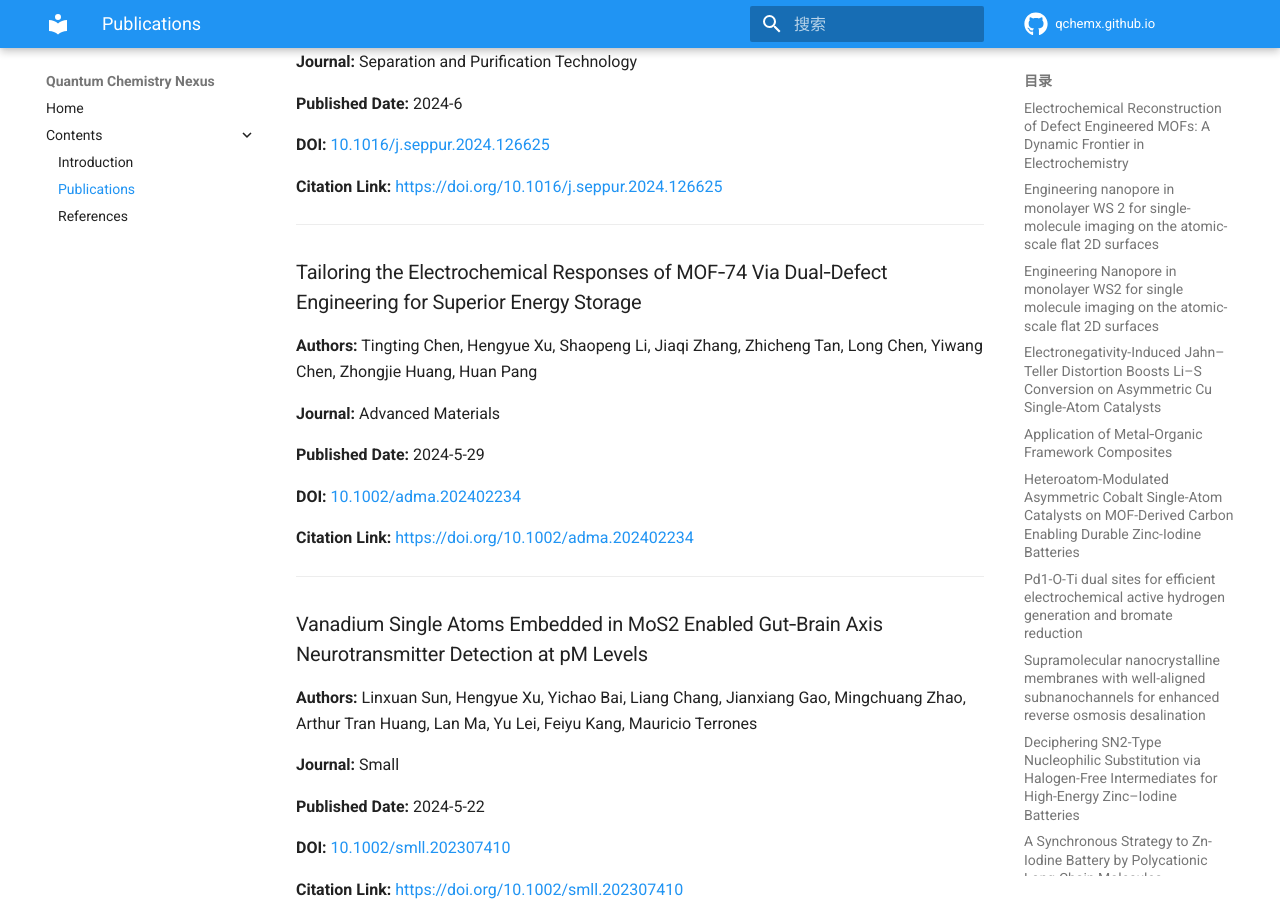
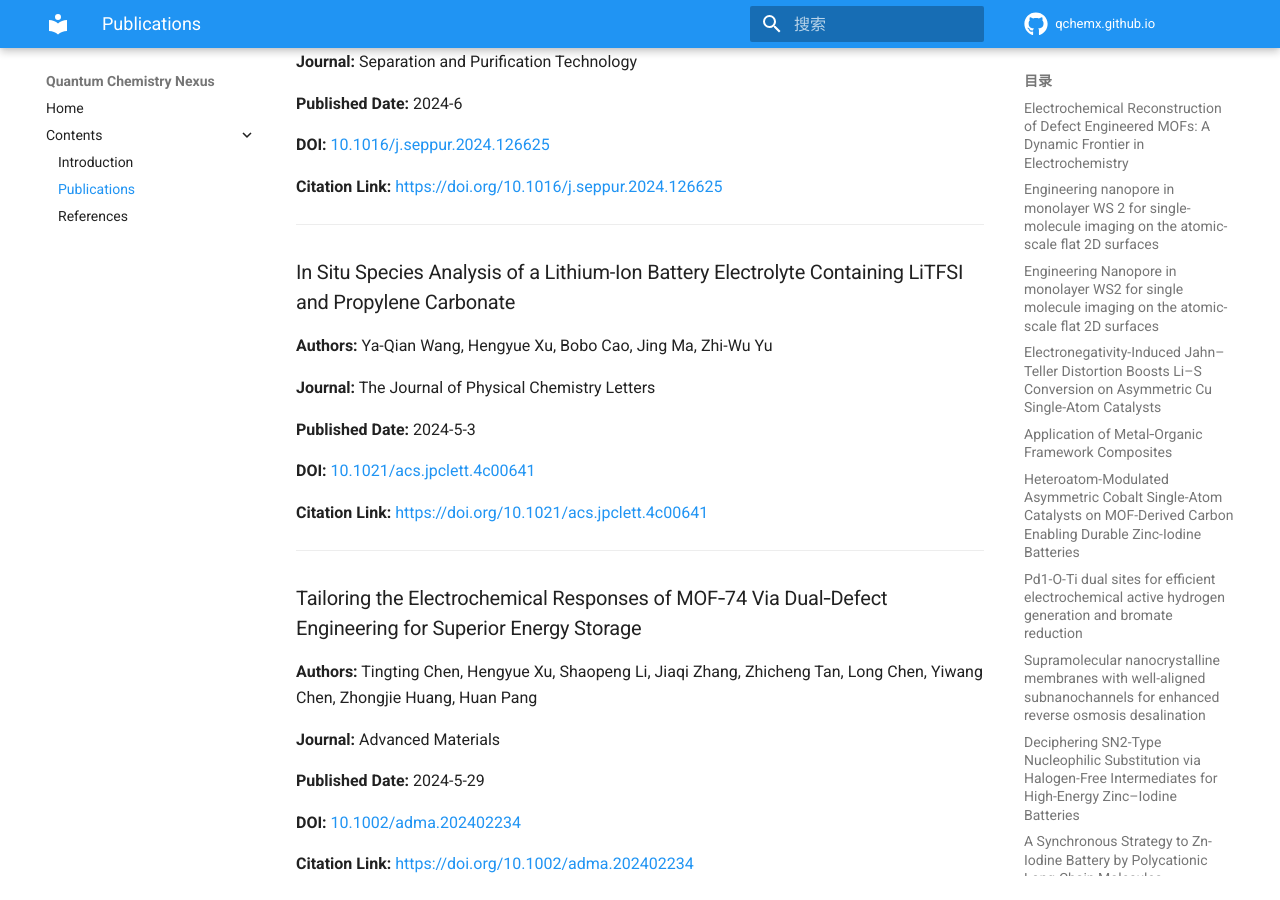
Before and after one commit to QChemX/qchemx.github.io, an MkDocs documentation site: the page built from docs/publications.md, in a window 1280 px wide and 900 px high, scrolled down 13156 px. Built offline with MkDocs 1.6.1 and Material for MkDocs 9.7.7, drawn with Linux system fonts in a browser that asks for light colours; comment, search, counter and statistics services are not loaded; some of the changed text lies outside the part shown.

Commit message:
[orcid sync] Update publications

```diff
--- a/docs/publications.md
+++ b/docs/publications.md
@@ -614,6 +614,22 @@ This page was generated automatically.
 
 ---
 
+### In Situ Species Analysis of a Lithium-Ion Battery Electrolyte Containing LiTFSI and Propylene Carbonate
+
+**Authors:** Ya-Qian Wang, Hengyue Xu, Bobo Cao, Jing Ma, Zhi-Wu Yu
+
+**Journal:** The Journal of Physical Chemistry Letters
+
+**Published Date:** 2024-5-3
+
+**DOI:** [10.1021/acs.jpclett.4c00641](https://doi.org/10.1021/acs.jpclett.4c00641)
+
+**Citation Link:** [https://doi.org/10.1021/acs.jpclett.4c00641](https://doi.org/10.1021/acs.jpclett.4c00641)
+
+
+
+---
+
 ### Tailoring the Electrochemical Responses of MOF‐74 Via Dual‐Defect Engineering for Superior Energy Storage
 
 **Authors:** Tingting Chen, Hengyue Xu, Shaopeng Li, Jiaqi Zhang, Zhicheng Tan, Long Chen, Yiwang Chen, Zhongjie Huang, Huan Pang
```
Also changed, not shown: other parts of docs/publications.md (+0 -16 lines).
